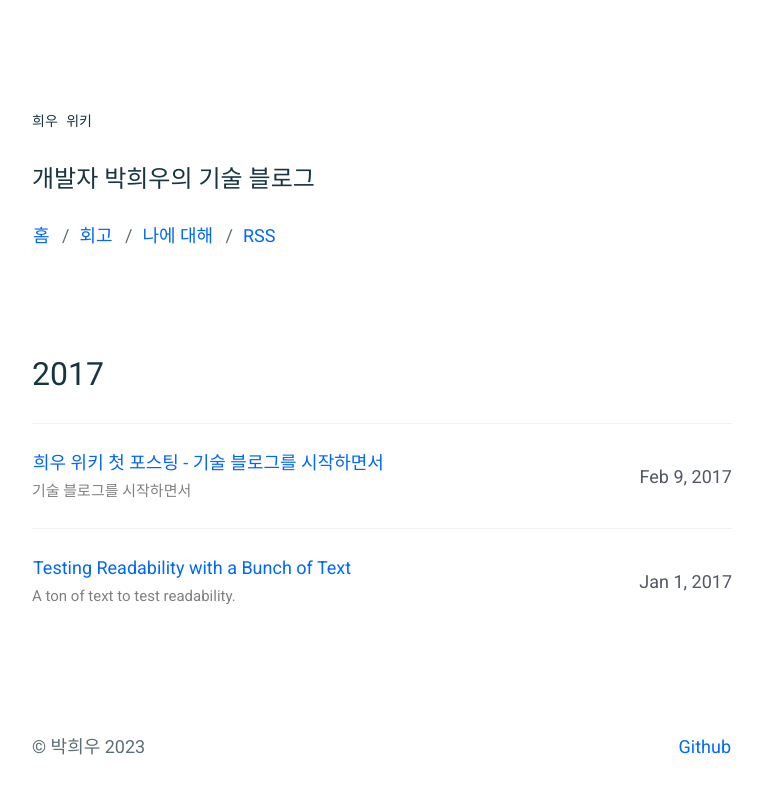
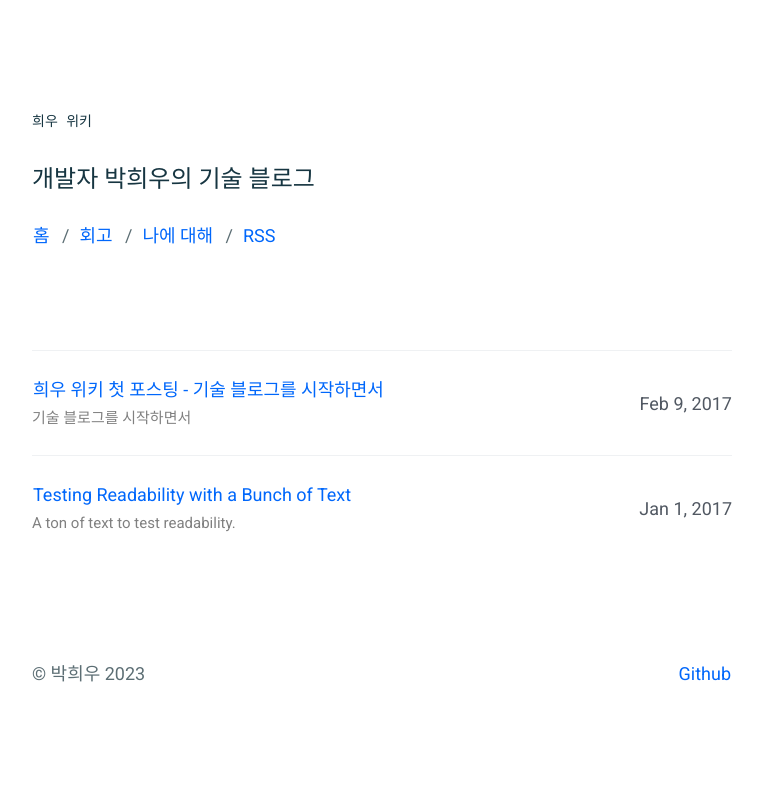
Before and after one commit to parkhuiwo0/parkhuiwo0.github.io, a Jekyll site: the page built from index.html, in a window 1280 px wide. Shown: the top 794 px of the page, without its empty margins (258-1021 px from the left). Built offline with Jekyll 4.4.1, drawn with Linux system fonts in a browser that asks for light colours.

Commit message:
Update index.html

```diff
--- a/index.html
+++ b/index.html
@@ -5,10 +5,10 @@ title: Home
 <section class="c-archives">
   <link rel="shortcut icon" href="">
   {% for post in site.posts  %}
-  {% capture this_year %}{{ post.date | date: "%Y" }}{% endcapture %}
-  {% capture next_year %}{{ post.previous.date | date: "%Y" }}{% endcapture %}
+<!--   {% capture this_year %}{{ post.date | date: "%Y" }}{% endcapture %} -->
+<!--   {% capture next_year %}{{ post.previous.date | date: "%Y" }}{% endcapture %} -->
   {% if forloop.first %}
-  <h2 class="c-archives__year" id="{{ this_year }}-ref">{{this_year}}</h2>
+<!--   <h2 class="c-archives__year" id="{{ this_year }}-ref">{{this_year}}</h2> -->
   <ul class="c-archives__list">
     {% endif %}
     <li class="c-archives__item">
@@ -24,7 +24,7 @@ title: Home
   {% else %}
   {% if this_year != next_year %}
 </ul>
-<h2 class="c-archives__year" id="{{ next_year }}-ref">{{next_year}}</h2>
+<!-- <h2 class="c-archives__year" id="{{ next_year }}-ref">{{next_year}}</h2> -->
 <ul class="c-archives__list">
   {% endif %}
   {% endif %}
```
